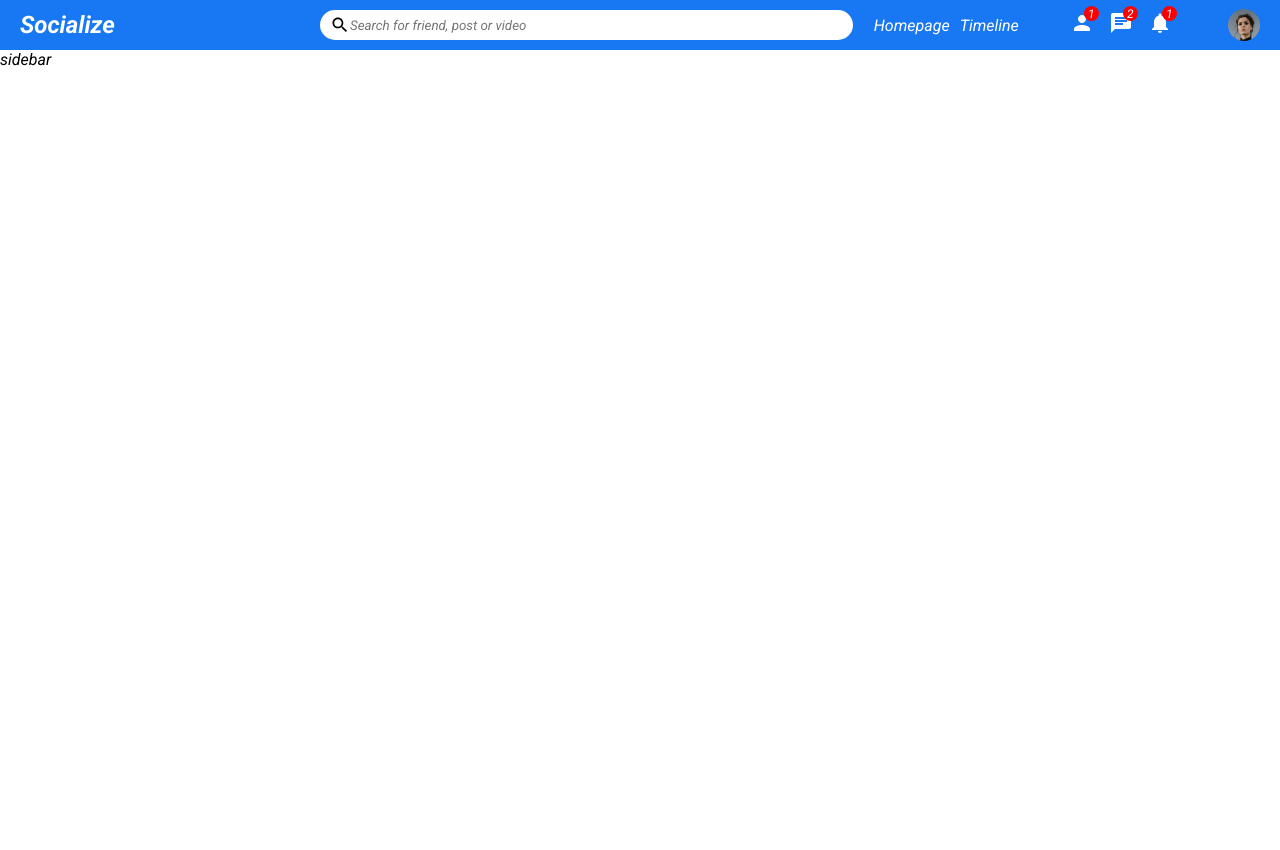
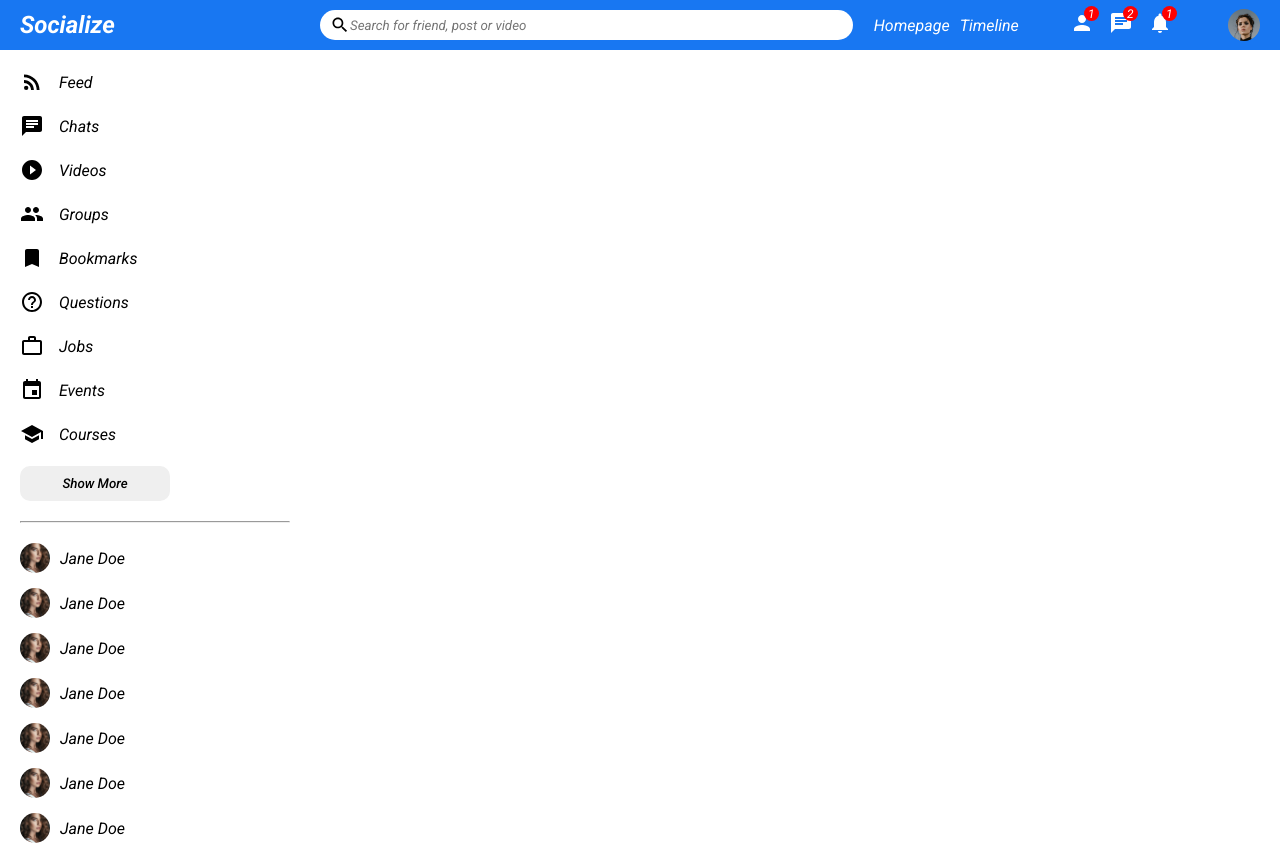
Before and after one commit to PrathamDwivedi27/socialize, a React (Create React App) app: page / in a window 1280 px wide. Before the commit the page ends 800 px from the top, so only its background shows below. Built offline with nearby package versions, Linux system fonts and the light colour scheme.

Commit message:
[Feat]: Sidebar Done

```diff
--- a/src/components/sidebar/Sidebar.jsx
+++ b/src/components/sidebar/Sidebar.jsx
@@ -1,10 +1,88 @@
 import React from 'react'
 import './sidebar.css'
+import { Bookmark, Chat, Event, Group, HelpOutline, PlayCircleFilledOutlined, RssFeed, School, WorkOutline } from '@mui/icons-material'
 
 const Sidebar = () => {
   return (
     <div className="sidebar">
-      sidebar
+        <ul className="sidebarList">
+          <li className="sidebarListItem">
+            <RssFeed className='sidebarIcon'/>
+            <span>Feed</span>
+          </li>
+          <li className="sidebarListItem">
+            <Chat className='sidebarIcon'/>
+            <span>Chats</span>
+          </li>
+          <li className="sidebarListItem">
+            <PlayCircleFilledOutlined className='sidebarIcon'/>
+            <span>Videos</span>
+          </li>
+          <li className="sidebarListItem">
+            <Group className='sidebarIcon'/>
+            <span>Groups</span>
+          </li>
+          <li className="sidebarListItem">
+            <Bookmark className='sidebarIcon'/>
+            <span>Bookmarks</span>
+          </li>
+          <li className="sidebarListItem">
+            <HelpOutline className='sidebarIcon'/>
+            <span>Questions</span>
+          </li>
+          <li className="sidebarListItem">
+            <WorkOutline className='sidebarIcon'/>
+            <span>Jobs</span>
+          </li>
+          <li className="sidebarListItem">
+            <Event className='sidebarIcon'/>
+            <span>Events</span>
+          </li>
+          <li className="sidebarListItem">
+            <School className='sidebarIcon'/>
+            <span>Courses</span>
+          </li>
+        </ul>
+      <button className='sidebarButton'>Show More</button>
+      <hr className='sidebarHr'/>
+      <ul className="sidebarFriendList">
+        <li className="sidebarFriend">
+          <img className='sidebarFriendImg' src="/assets/person/8.jpeg" alt="" />
+          <span className="sidebarFriendName">Jane Doe</span>
+        </li>
+        <li className="sidebarFriend">
+          <img className='sidebarFriendImg' src="/assets/person/8.jpeg" alt="" />
+          <span className="sidebarFriendName">Jane Doe</span>
+        </li>
+        <li className="sidebarFriend">
+          <img className='sidebarFriendImg' src="/assets/person/8.jpeg" alt="" />
+          <span className="sidebarFriendName">Jane Doe</span>
+        </li>
+        <li className="sidebarFriend">
+          <img className='sidebarFriendImg' src="/assets/person/8.jpeg" alt="" />
+          <span className="sidebarFriendName">Jane Doe</span>
+        </li>
+        <li className="sidebarFriend">
+          <img className='sidebarFriendImg' src="/assets/person/8.jpeg" alt="" />
+          <span className="sidebarFriendName">Jane Doe</span>
+        </li>
+        <li className="sidebarFriend">
+          <img className='sidebarFriendImg' src="/assets/person/8.jpeg" alt="" />
+          <span className="sidebarFriendName">Jane Doe</span>
+        </li>
+        <li className="sidebarFriend">
+          <img className='sidebarFriendImg' src="/assets/person/8.jpeg" alt="" />
+          <span className="sidebarFriendName">Jane Doe</span>
+        </li>
+        <li className="sidebarFriend">
+          <img className='sidebarFriendImg' src="/assets/person/8.jpeg" alt="" />
+          <span className="sidebarFriendName">Jane Doe</span>
+        </li>
+        <li className="sidebarFriend">
+          <img className='sidebarFriendImg' src="/assets/person/8.jpeg" alt="" />
+          <span className="sidebarFriendName">Jane Doe</span>
+        </li>
+      </ul>
     </div>
   )
 }
--- a/src/components/sidebar/sidebar.css
+++ b/src/components/sidebar/sidebar.css
@@ -1,5 +1,79 @@
 .sidebar{
-    flex:3;
+    flex:2.5;
     height:calc(100vh -50px);
-    /* background-color: ; */
+    padding: 20px;
+    overflow-y: scroll;
 }
+
+::-webkit-scrollbar-thumb{
+    background-color: rgb(179,179,179);
+}
+
+::-webkit-scrollbar{
+    width: 6px;
+}
+
+::-webkit-scrollbar-track{
+    background: white;
+}
+
+
+/* .sidebarWrapper{
+    padding:20px;
+} */
+
+.sidebarList{
+    margin:0;
+    padding:0;
+    list-style:none;
+}
+
+.sidebarListItem{
+    display: flex;
+    align-items: center;
+    cursor: pointer;
+    margin-bottom: 20px;
+}
+
+.sidebarIcon{
+    margin-right: 15px;
+}
+
+.sidebarButton{
+    width: 150px;
+    border: none;
+    border-radius: 10px;
+    padding: 10px;
+    font-weight: 500;
+    cursor: pointer;
+}
+
+.sidebarButton:hover{
+    background-color: #f5f5f5;
+}
+
+.sidebarHr{
+    margin-top: 20px;
+    margin-bottom: 20px;
+}
+
+.sidebarFriendList{
+    margin: 0px;
+    padding: 0px;
+    list-style: none;
+}
+
+.sidebarFriend{
+    display: flex;
+    margin-bottom: 15px;
+    align-items: center;
+    cursor: pointer;
+}
+
+.sidebarFriendImg{
+    width: 30px;
+    height: 30px;
+    border-radius: 50%;
+    object-fit: cover;
+    margin-right: 10px;
+}
--- a/src/pages/home/home.css
+++ b/src/pages/home/home.css
@@ -1,4 +1,5 @@
 .homeContainer{
     display: flex;
     width: 100%;
+    height: 100vh;
 }
```
